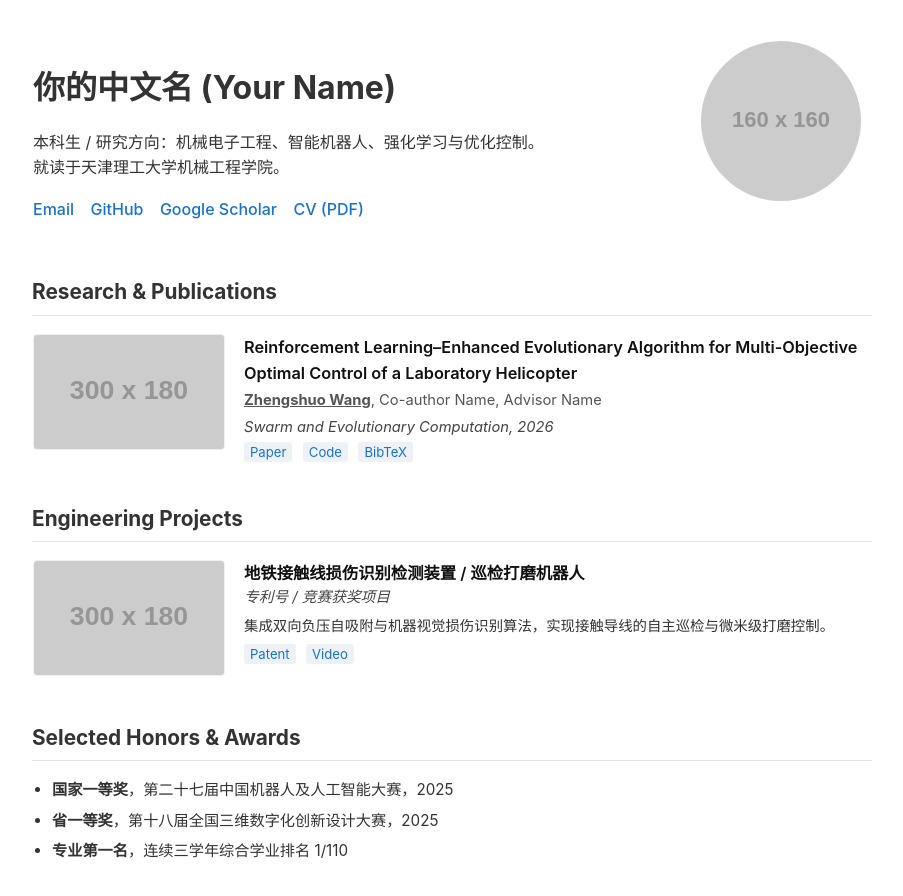
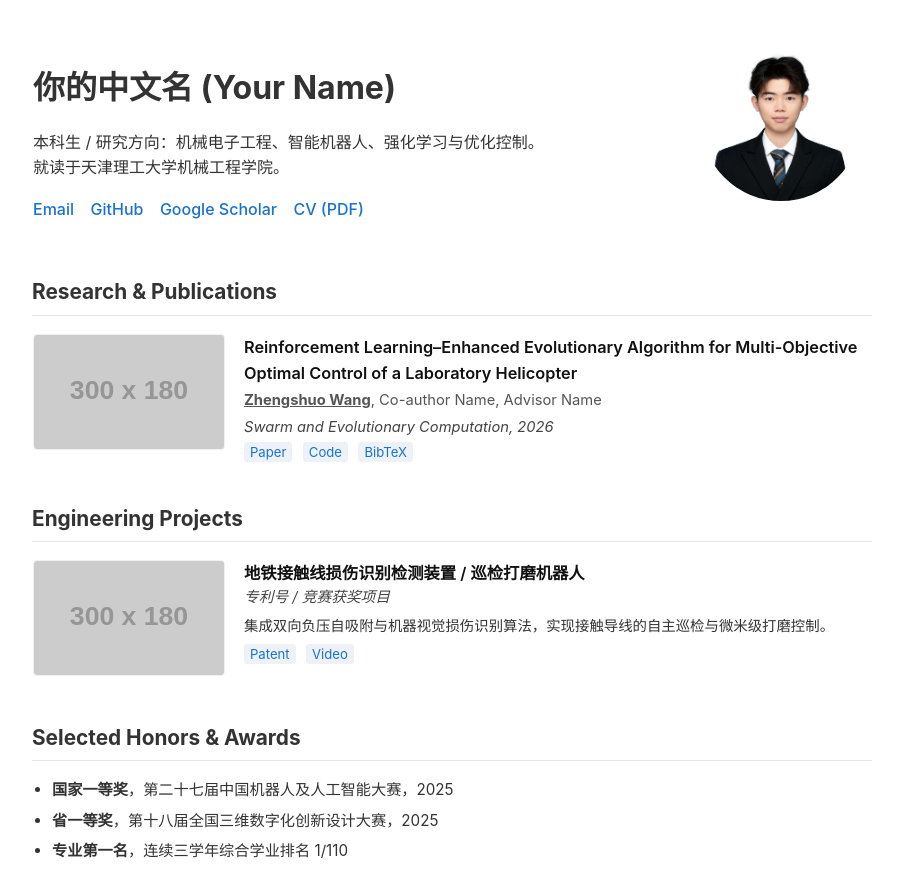
Before and after one commit to wangzhengshuo/wangzhengshuo.github.io, a plain HTML site: page index.html in a window 1280 px wide. Shown: the whole page, without its empty margins (188-1091 px from the left). Drawn offline with Linux system fonts and the light colour scheme; placeholder pictures from the web are drawn by us.

Commit message:
Update avatar image source to local file

```diff
--- a/index.html
+++ b/index.html
@@ -59,7 +59,7 @@
       </td>
       <td class="intro-photo">
         <!-- 暂时使用占位图，后续换成你的真实照片 -->
-        <img src="https://via.placeholder.com/160" alt="Avatar">
+        <img src="avatar.jpg" alt="Avatar">
       </td>
     </tr>
   </table>
```
